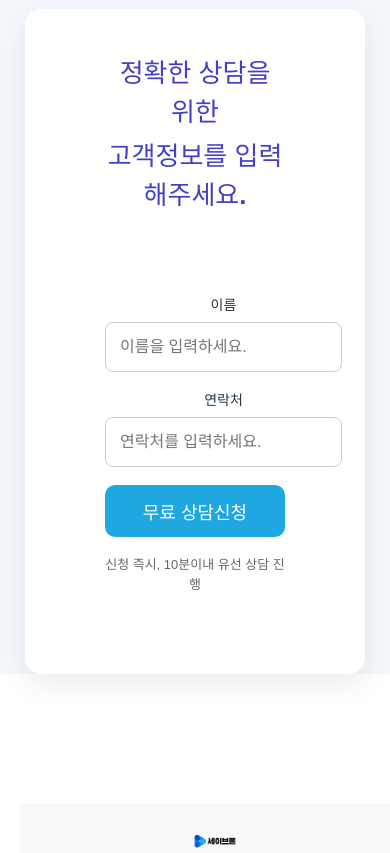
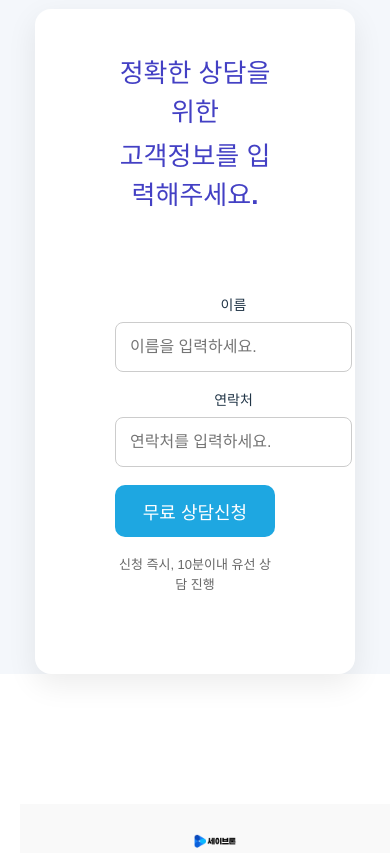
Before and after one commit to l1lsang/naran1234, a React (Vite) app: page / in a window 390 px wide. Shown: the part 3236-4089 px from the top of the page. Built offline with nearby package versions, Linux system fonts and the light colour scheme.

Commit message:
Update App.css

```diff
--- a/src/App.css
+++ b/src/App.css
@@ -1122,7 +1122,7 @@ margin-bottom: 80px;
 
   .박스{
     width: 90%;
-    max-width: 180px;
+    max-width: 160px;
   }
   .정신-inner{
     max-width: 768px;
```
